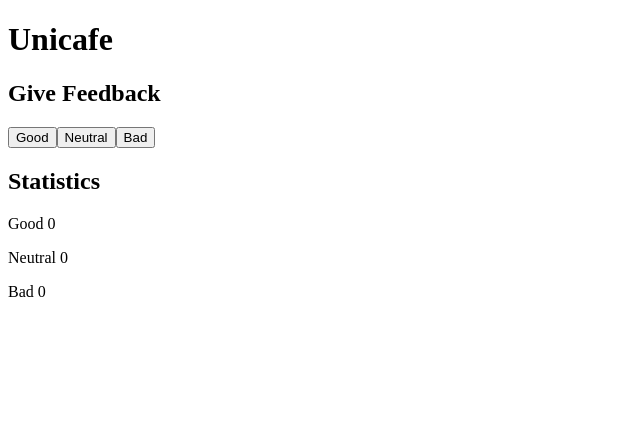
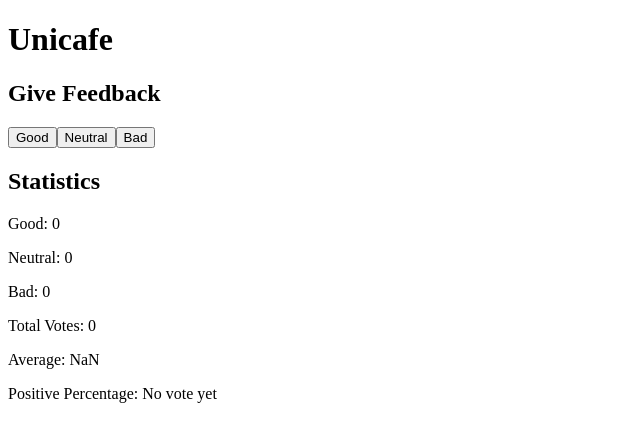
Before and after one commit to yueshengw/fullstackopen2, a React (Create React App) app in the folder part1/unicafe/: page / in a window 1280 px wide. Shown: the top 442 px of the page, without its empty margins (0-640 px from the left). Built offline with nearby package versions, Linux system fonts and the light colour scheme.

Commit message:
Exercise 1.7 Complete

```diff
--- a/part1/unicafe/src/App.js
+++ b/part1/unicafe/src/App.js
@@ -5,14 +5,18 @@ const Button = ({ text, handleClick }) => (
 )
 
 const Display = ({ score }) => {
-  const [good, neutral, bad] = score;
+  const [good, neutral, bad] = score
+  const total_vote = good + neutral + bad
 
   return (
     <>
       <h2>Statistics</h2>
-      <p>Good {good}</p>
-      <p>Neutral {neutral}</p>
-      <p>Bad {bad}</p>
+      <p>Good: {good}</p>
+      <p>Neutral: {neutral}</p>
+      <p>Bad: {bad}</p>
+      <p>Total Votes: {total_vote}</p>
+      <p>Average: {(good - bad) / total_vote}</p>
+      <p>Positive Percentage: {total_vote!=0?good / total_vote * 100 + ' %':'No vote yet'}</p>
     </>
   )
 }
```
